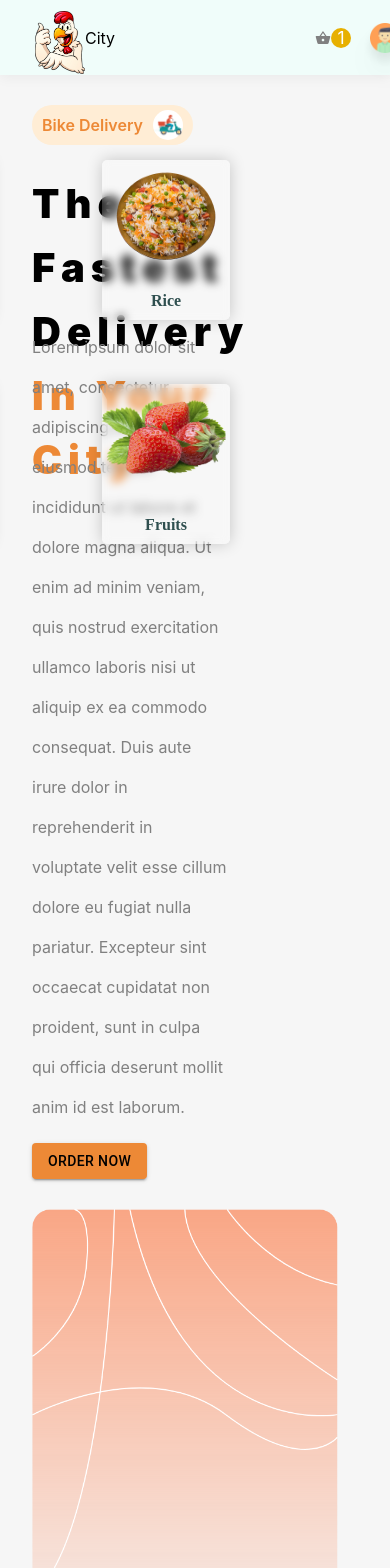
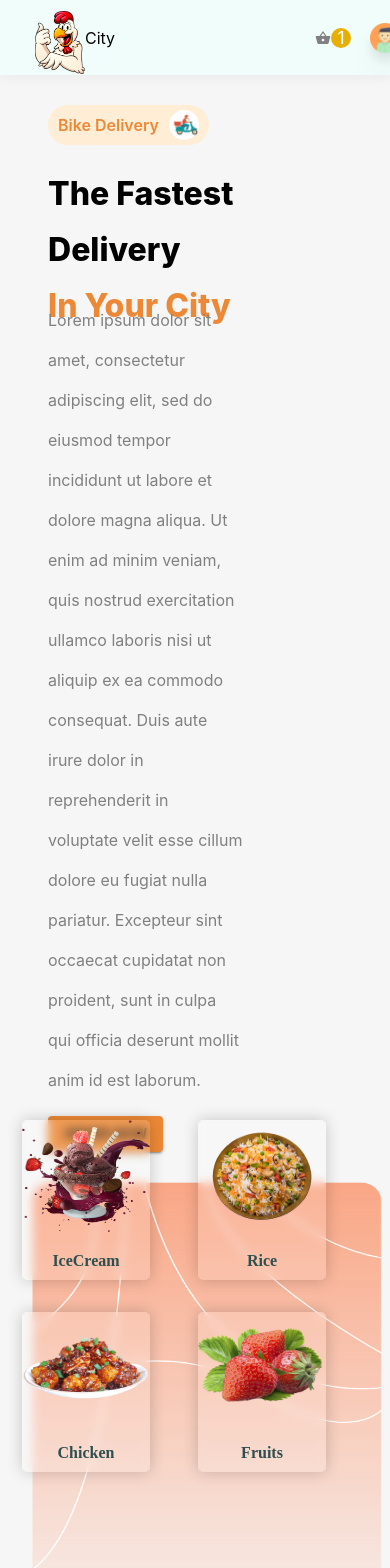
Before and after one commit to shivam17ace/sketch-ui, a React (Create React App) app: page / in a window 390 px wide. Shown: the top 1568 px of the page. Built offline with nearby package versions, Linux system fonts and the light colour scheme.

Commit message:
media-query

```diff
--- a/src/Components/Common/Topbar/Topbar.js
+++ b/src/Components/Common/Topbar/Topbar.js
@@ -1,5 +1,6 @@
 import React, {useState} from "react";
 import "../Topbar/Topbar.scss";
+import "../Topbar/media.scss";
 import Avatar from "../../../Images/avatar.png";
 import { MdShoppingBasket } from "react-icons/md";
 import { motion } from "framer-motion";
@@ -27,7 +28,7 @@ function TopBar() {
       };
     return(
         <div className="navbar">
-             <div className="navbar_section">
+             <div className="navbar_section nav_pc_text">
                 <span className="navbar_text"> How We Works</span>
                 <img src={Line} alt="line" className="navbar_line" />
                 <span className="navbar_text">Who We Are</span>
--- /dev/null
+++ b/src/Components/Common/Topbar/media.scss
@@ -0,0 +1,7 @@
+.div {
+    .navbar {
+        .nav_pc_text {
+            display: none !important;
+        }
+    }
+}
--- a/src/Components/Login/login.js
+++ b/src/Components/Login/login.js
@@ -2,7 +2,8 @@ import React, {useState} from "react";
 import Button from "@mui/material/Button";
 import "../Login/login.scss";
 import { Link, useNavigate } from "react-router-dom";
-import Chef from "../../Images/chef1.png"
+import Chef from "../../Images/chef1.png";
+import "../Login/media.scss";
 
 function Login () {
     const [username, setUsername] = useState('');
--- /dev/null
+++ b/src/Components/Login/media.scss
@@ -0,0 +1,7 @@
+.login_container {
+    background-size: cover;
+    overflow: hidden;
+    .background_blur {
+        backdrop-filter: blur(3px);
+    }
+}
--- a/src/Components/Welcome/media.scss
+++ b/src/Components/Welcome/media.scss
@@ -27,7 +27,17 @@
             background-color: #f6f6f6;
 
             .left_portion {
-                margin-left: 2rem;
+                margin-left: 3rem;
+                .inner_header {
+                    width: 20rem;
+                    line-height: 3.5rem;
+                h1 {
+                    font-weight: 800;
+                    font-size: 2rem;
+                    letter-spacing: 0em;
+                    height: 7rem;
+                }
+                }
             }
 
             .right_portion {
@@ -37,7 +47,31 @@
                 .image_right {
                     height: 30em;
                     margin-left: 1rem;
-                    width: fit-content;
+                    width: 21.875rem;
+                }
+                .wrapper_overlay {
+                    .overlay_1 {
+                       position: absolute;
+                       top: 70rem;
+                       right: 15rem;
+                   }
+                   .overlay_2 {
+                       position: absolute;
+                       top: 70rem;
+                       right: 4rem;
+                   }
+                }
+                .wrapper_overlay_2 {
+                    .overlay_3 {
+                        position: absolute;
+                        top: 82rem;
+                        right: 15rem;
+                    }
+                    .overlay_4 {
+                        position: absolute;
+                        top: 82rem;
+                        right: 4em;
+                    }
                 }
             }
         }
--- a/src/Components/Welcome/welcome.js
+++ b/src/Components/Welcome/welcome.js
@@ -43,8 +43,8 @@ function Welcome() {
           <motion.img whileTap={{ scale: 0.7 }} src={Avatar} alt="avatar" />
         </div>
       </div>
-      <div className="row container_content">
-        <div className="col left_portion sm-12">
+      <div className="container_content">
+        <div className="left_portion">
           <div className="inner_content_left">
             <p>Bike Delivery</p>
             <span className="image_span">
@@ -74,7 +74,7 @@ function Welcome() {
             </Button>
           </motion.div>
         </div>
-        <div className="col right_portion sm-12">
+        <div className="right_portion">
           <img src={HeroBg} alt="herobackground" className="image_right" />
           <div className="wrapper_overlay">
             <div className="overlay_1 overlay_blur">
```
